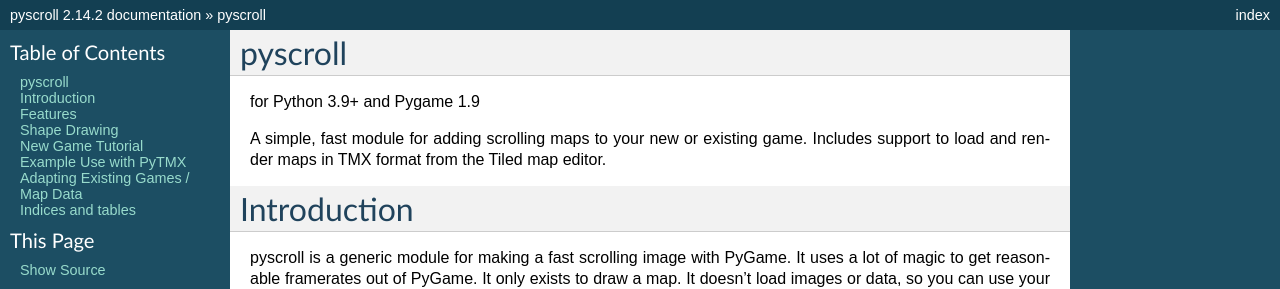
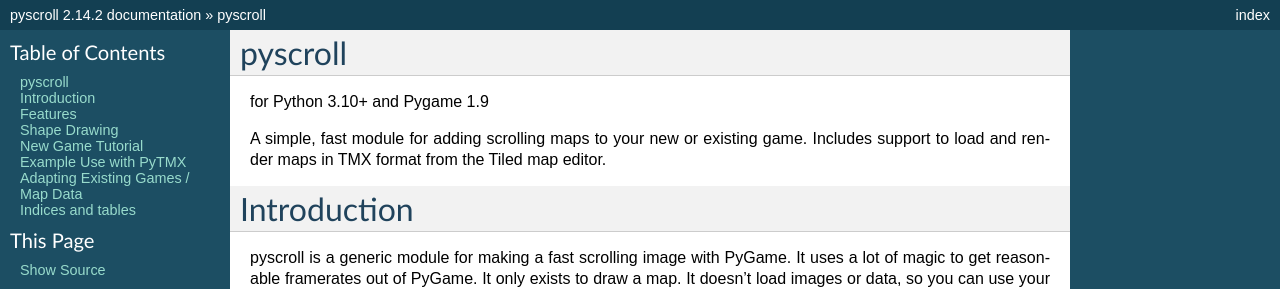
Before and after one commit to JaskRendix/pyscroll-ce, a Sphinx documentation site: the page built from docs/index.rst, in a window 1280 px wide. Shown: the top 289 px of the page. Built offline with Sphinx 7.4.7, drawn with Linux system fonts in a browser that asks for light colours.

Commit message:
workflow

```diff
--- a/docs/index.rst
+++ b/docs/index.rst
@@ -6,7 +6,7 @@
 pyscroll
 ========
 
-for Python 3.9+ and Pygame 1.9
+for Python 3.10+ and Pygame 1.9
 
 A simple, fast module for adding scrolling maps to your new or existing game.
 Includes support to load and render maps in TMX format from the Tiled map editor.
--- a/pyproject.toml
+++ b/pyproject.toml
@@ -15,15 +15,15 @@
         "Intended Audience :: Developers",
         "Development Status :: 5 - Production/Stable",
         "License :: OSI Approved :: GNU Lesser General Public License v3 (LGPLv3)",
-        "Programming Language :: Python :: 3.9",
         "Programming Language :: Python :: 3.10",
         "Programming Language :: Python :: 3.11",
         "Programming Language :: Python :: 3.12",
+        "Programming Language :: Python :: 3.13",
         "Topic :: Games/Entertainment",
         "Topic :: Multimedia :: Graphics",
         "Topic :: Software Development :: Libraries :: pygame",
 ]
-requires-python = ">=3.9"
+requires-python = ">=3.10"
 
 [project.urls]
 source = "https://github.com/bitcraft/pyscroll"
```
Also changed, not shown: README.md (+1 -1 lines), 3 other files.
